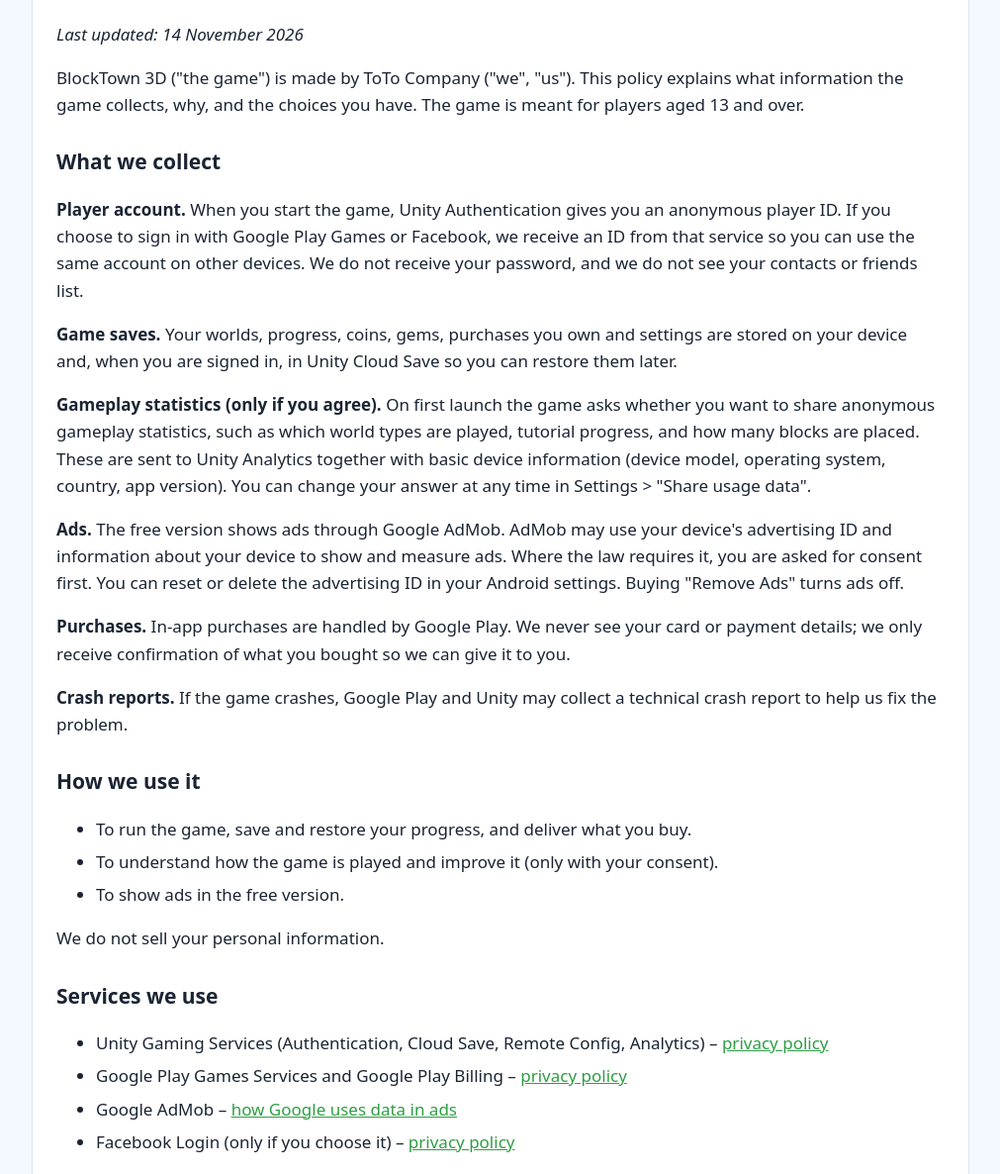
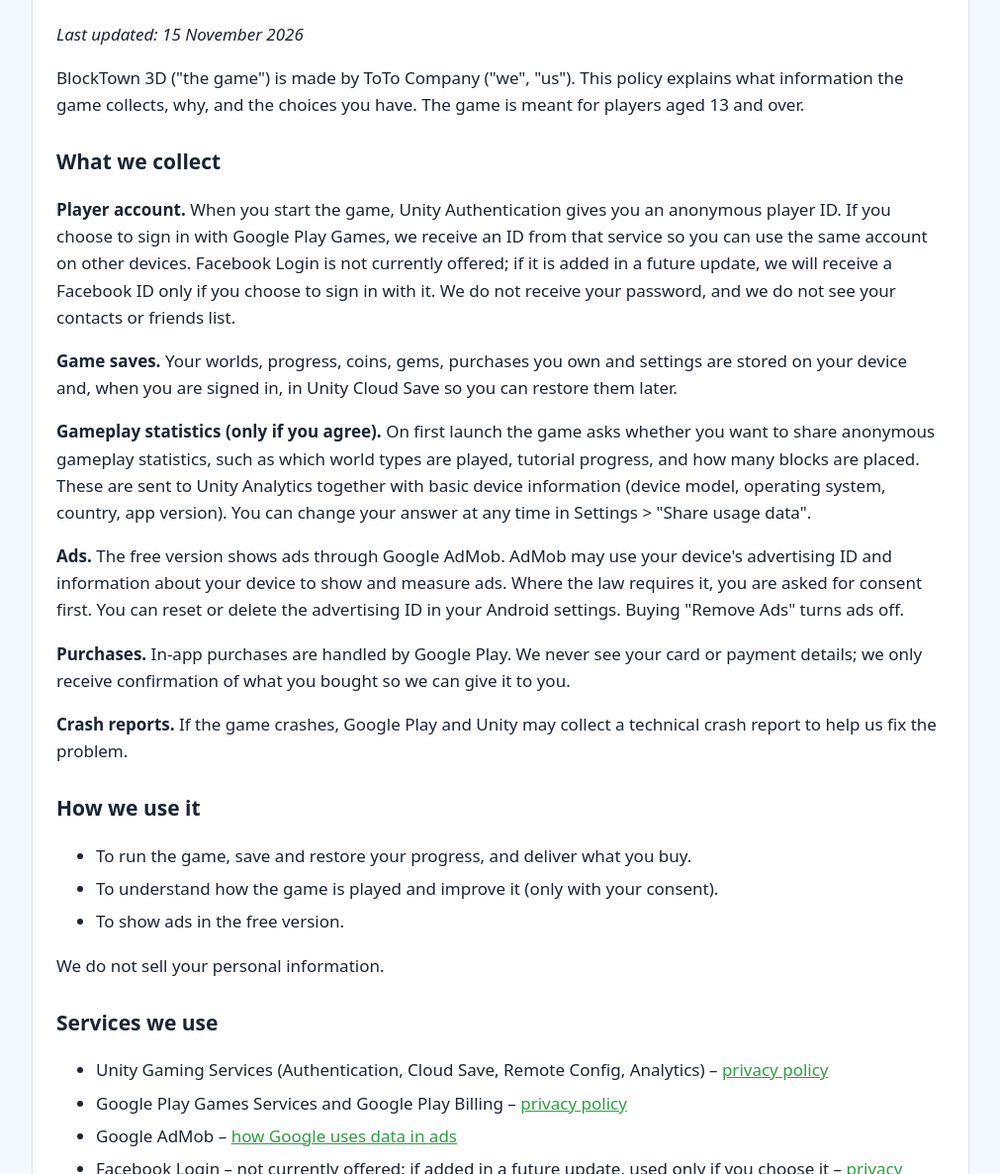
Before and after one commit to abdurrrahmann1998-hub/abdurrrahmann1998-hub.github.io, a plain HTML site: page privacy.html in a window 1280 px wide. Shown: the part 154-1340 px from the top of the page at 99% size, without its empty margins (134-1145 px from the left). Drawn offline with Linux system fonts and the light colour scheme.

Commit message:
Privacy policy: Facebook Login not currently offered; last updated 15 November 2026
Co-Authored-By: Claude Opus 5.5 <noreply@anthropic.com>

```diff
--- a/privacy.html
+++ b/privacy.html
@@ -20,11 +20,11 @@
 <main class="wrap">
 <article class="doc">
 <h1>BlockTown 3D – Privacy Policy</h1>
-<p><em>Last updated: 14 November 2026</em></p>
+<p><em>Last updated: 15 November 2026</em></p>
 <p>BlockTown 3D ("the game") is made by ToTo Company ("we", "us"). This policy explains what information the game collects, why, and the choices you have. The game is meant for players aged 13 and over.</p>
 
 <h2>What we collect</h2>
-<p><strong>Player account.</strong> When you start the game, Unity Authentication gives you an anonymous player ID. If you choose to sign in with Google Play Games or Facebook, we receive an ID from that service so you can use the same account on other devices. We do not receive your password, and we do not see your contacts or friends list.</p>
+<p><strong>Player account.</strong> When you start the game, Unity Authentication gives you an anonymous player ID. If you choose to sign in with Google Play Games, we receive an ID from that service so you can use the same account on other devices. Facebook Login is not currently offered; if it is added in a future update, we will receive a Facebook ID only if you choose to sign in with it. We do not receive your password, and we do not see your contacts or friends list.</p>
 <p><strong>Game saves.</strong> Your worlds, progress, coins, gems, purchases you own and settings are stored on your device and, when you are signed in, in Unity Cloud Save so you can restore them later.</p>
 <p><strong>Gameplay statistics (only if you agree).</strong> On first launch the game asks whether you want to share anonymous gameplay statistics, such as which world types are played, tutorial progress, and how many blocks are placed. These are sent to Unity Analytics together with basic device information (device model, operating system, country, app version). You can change your answer at any time in Settings &gt; "Share usage data".</p>
 <p><strong>Ads.</strong> The free version shows ads through Google AdMob. AdMob may use your device's advertising ID and information about your device to show and measure ads. Where the law requires it, you are asked for consent first. You can reset or delete the advertising ID in your Android settings. Buying "Remove Ads" turns ads off.</p>
@@ -44,7 +44,7 @@
 <li>Unity Gaming Services (Authentication, Cloud Save, Remote Config, Analytics) – <a href="https://unity.com/legal/game-player-and-app-user-privacy-policy">privacy policy</a></li>
 <li>Google Play Games Services and Google Play Billing – <a href="https://policies.google.com/privacy">privacy policy</a></li>
 <li>Google AdMob – <a href="https://policies.google.com/technologies/ads">how Google uses data in ads</a></li>
-<li>Facebook Login (only if you choose it) – <a href="https://www.facebook.com/privacy/policy">privacy policy</a></li>
+<li>Facebook Login – not currently offered; if added in a future update, used only if you choose it – <a href="https://www.facebook.com/privacy/policy">privacy policy</a></li>
 </ul>
 
 <h2>Keeping and deleting your data</h2>
```
